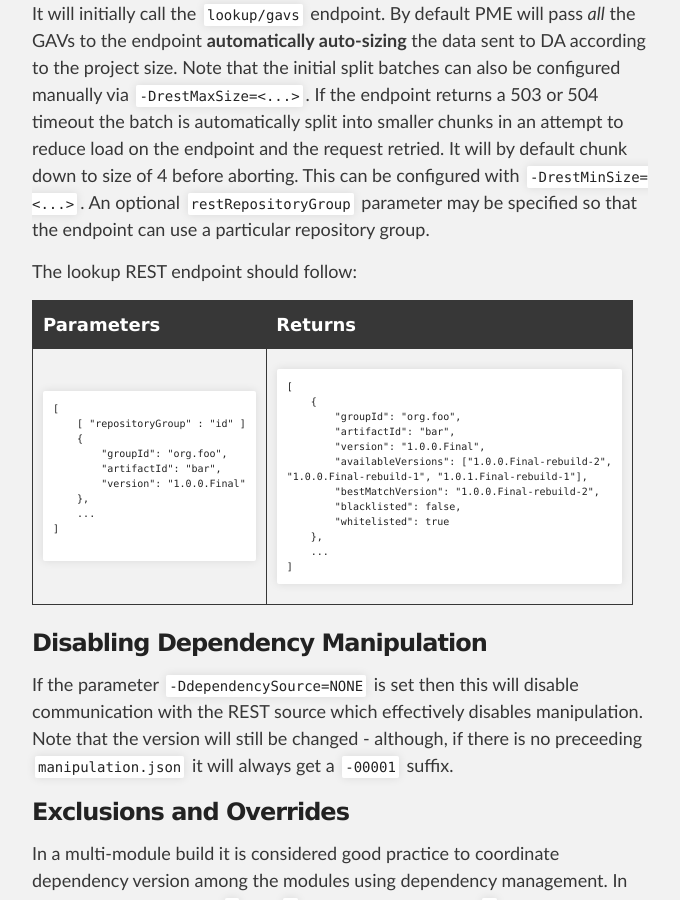
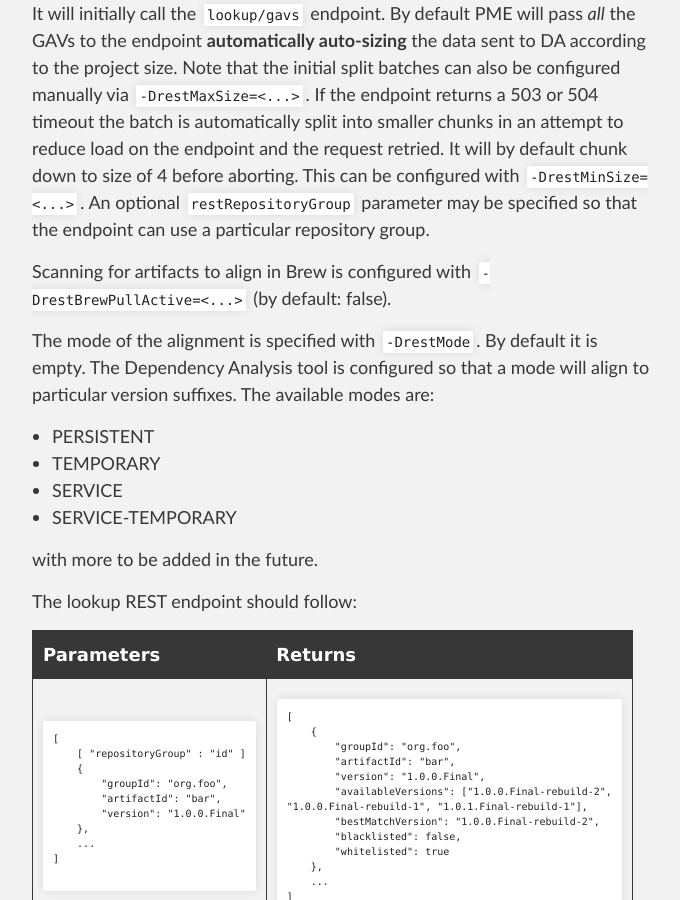
Before and after one commit to project-ncl/gradle-manipulator, a Jekyll site: the page built from guide/dep-manip.md, in a window 1280 px wide and 900 px high, scrolled down 1013 px. Shown: the whole window, without its empty margins (298-978 px from the left). Built offline with Jekyll 4.4.1, drawn with Linux system fonts in a browser that asks for light colours.

Commit message:
[NCL-6167] Document new brewPullActive and mode options (#287)

```diff
--- a/guide/dep-manip.md
+++ b/guide/dep-manip.md
@@ -21,6 +21,17 @@ GME will then call the following endpoints
     reports/lookup/gavs
 
 It will initially call the `lookup/gavs` endpoint. By default PME will pass *all* the GAVs to the endpoint **automatically auto-sizing** the data sent to DA according to the project size. Note that the initial split batches can also be configured manually via `-DrestMaxSize=<...>`. If the endpoint returns a 503 or 504 timeout the batch is automatically split into smaller chunks in an attempt to reduce load on the endpoint and the request retried. It will by default chunk down to size of 4 before aborting. This can be configured with `-DrestMinSize=<...>`. An optional `restRepositoryGroup` parameter may be specified so that the endpoint can use a particular repository group.
+
+Scanning for artifacts to align in Brew is configured with `-DrestBrewPullActive=<...>` (by default: false).
+
+The mode of the alignment is specified with `-DrestMode`. By default it is empty. The Dependency Analysis tool is configured so that a mode will align to particular version suffixes. The available modes are:
+
+- PERSISTENT
+- TEMPORARY
+- SERVICE
+- SERVICE-TEMPORARY
+
+with more to be added in the future.
 
 The lookup REST endpoint should follow:
 
```
